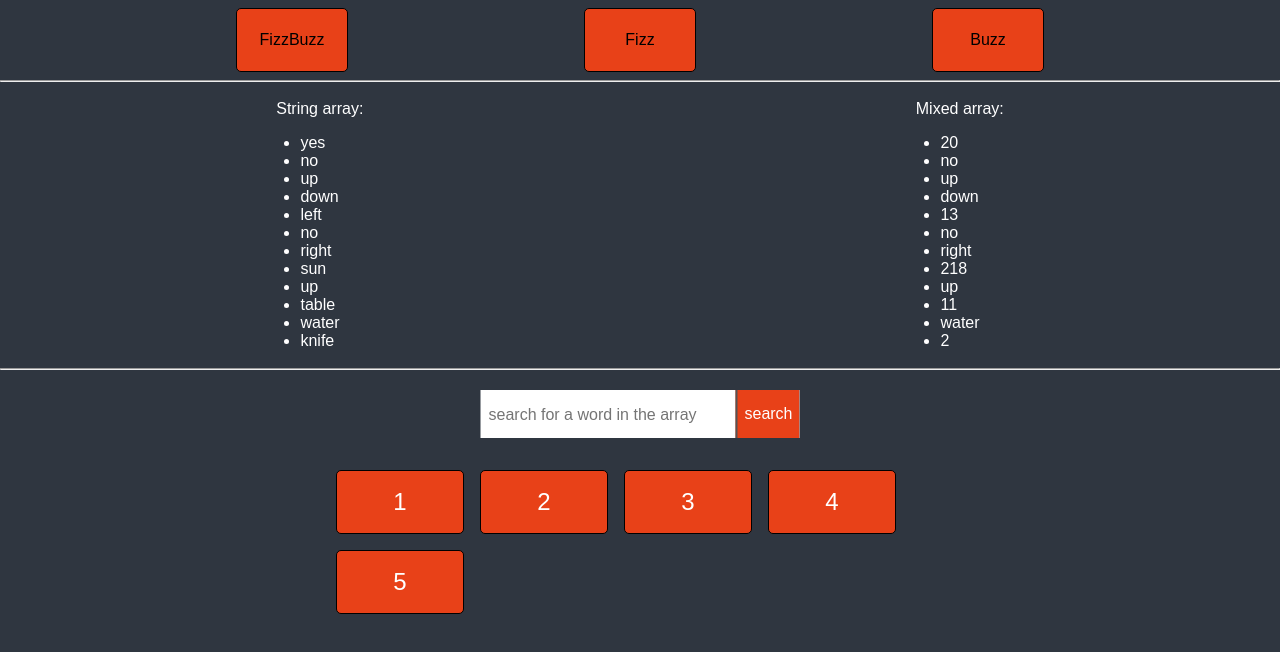
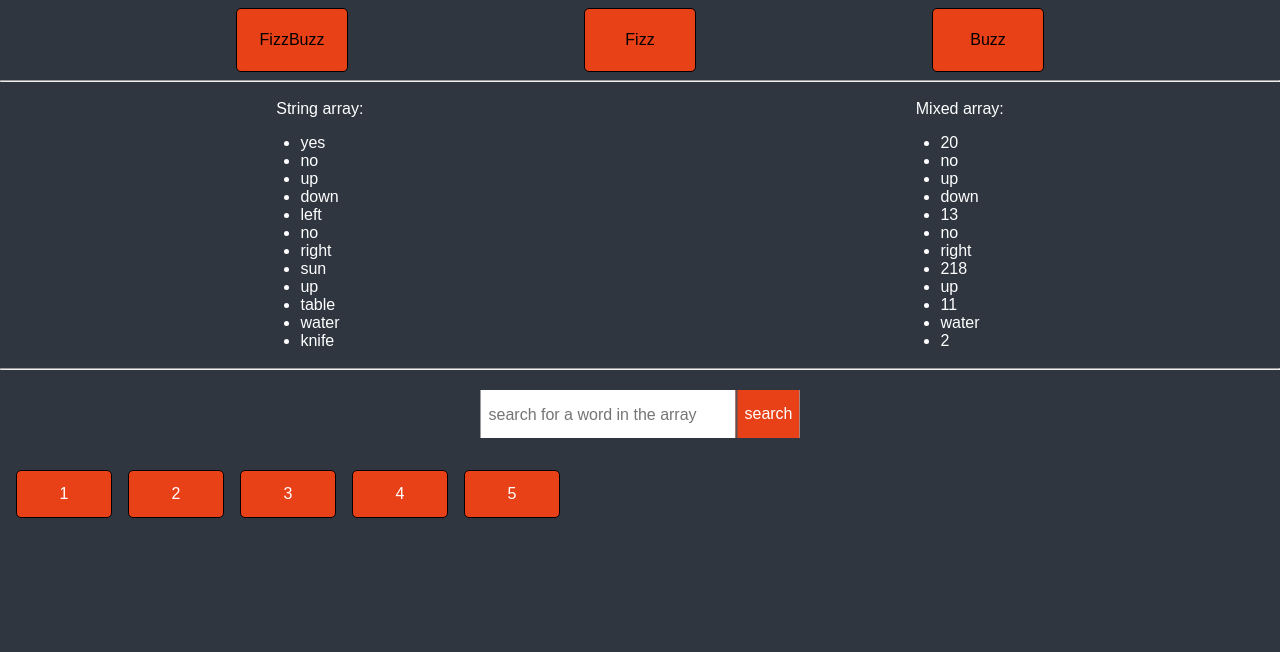
Before and after one commit to ShayCohenn/homework2, a plain HTML site: page index.html in a window 1280 px wide. Drawn offline with Linux system fonts and the light colour scheme.

Commit message:
Update style.css

```diff
--- a/style.css
+++ b/style.css
@@ -4,9 +4,8 @@
     margin: 0;
     padding: 0;
 }
-
 .container {
-    height: 100dvh;
+    height: 100vh;
     width: 100%;
     background: #2f3640
 }
@@ -103,20 +102,20 @@
     display: flex;
     align-items: center;
     flex-wrap: wrap;
-    position: absolute;
+    position: relative;
     top: 25%;
     left: 50%;
     transform: translate(-50%);
 }
 
 .btns button {
-    height: 4rem;
-    width: 8rem;
+    height: 3rem;
+    width: 6rem;
     margin-left: 1rem;
     margin-bottom: 1rem;
     background: #e84118;
     border: 1px solid black;
     border-radius: 5px;
     color: white;
-    font-size: 1.5rem;
+    font-size: 1rem;
 }
```
